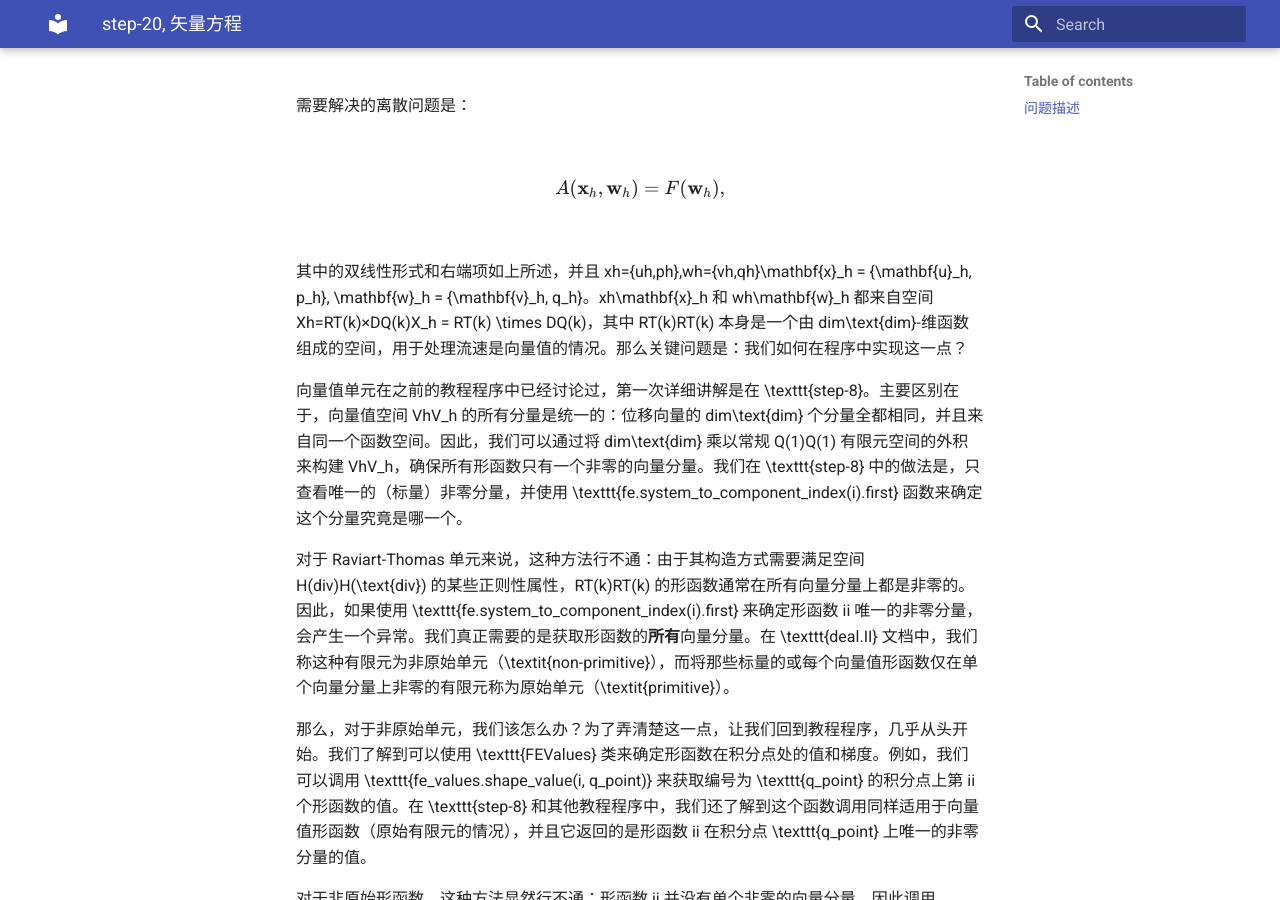
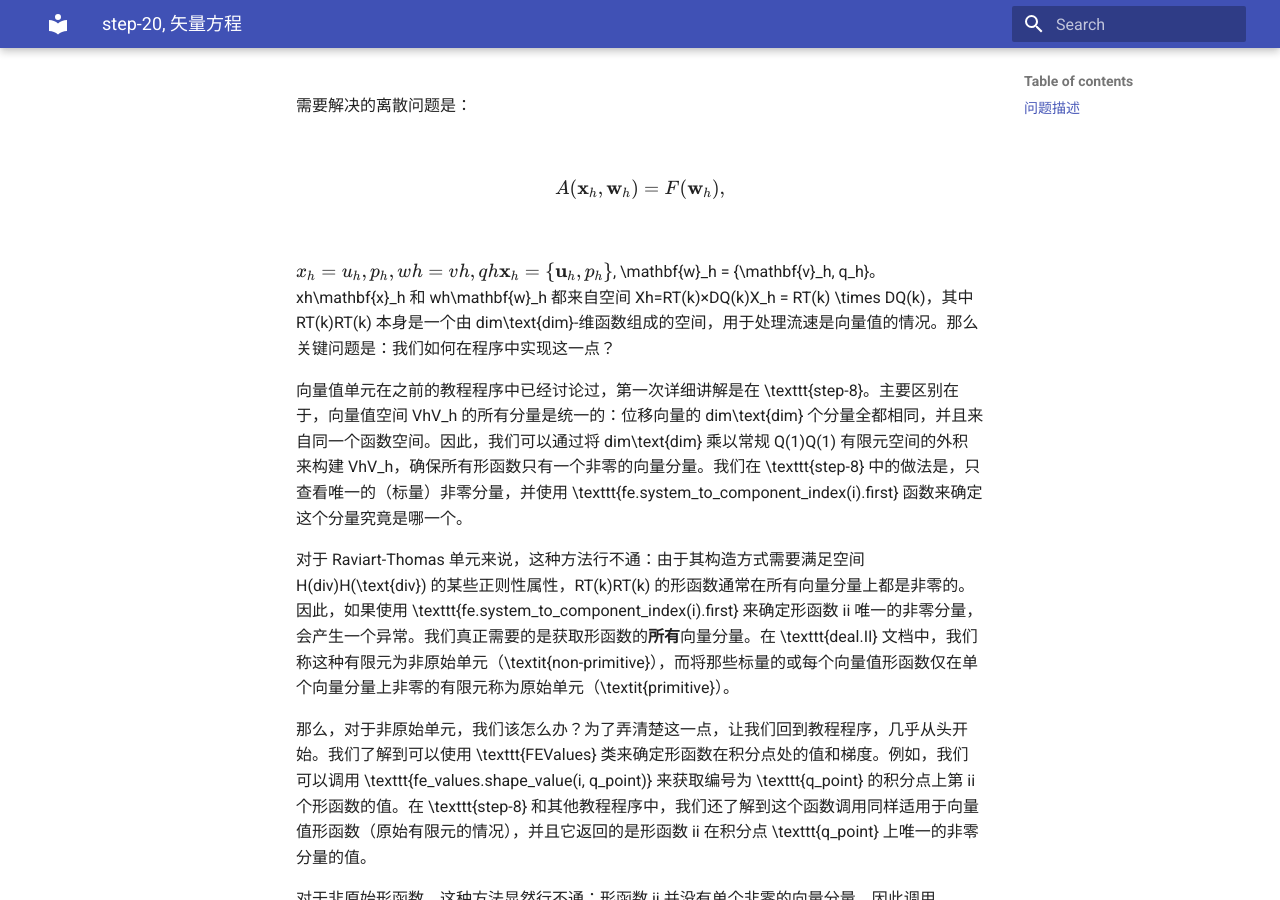
Before and after one commit to ymma98/technotes, an MkDocs documentation site: the page built from docs/FEM/dealii-09_矢量方程.md, in a window 1280 px wide and 900 px high, scrolled down 1304 px. Built offline with MkDocs 1.6.1 and Material for MkDocs 9.7.7, drawn with Linux system fonts in a browser that asks for light colours; part of the change alters nothing that is shown.

Commit message:
docs/FEM/dealii-09_矢量方程.md updated from https://stackedit.cn/

```diff
--- a/docs/FEM/dealii-09_矢量方程.md
+++ b/docs/FEM/dealii-09_矢量方程.md
@@ -51,7 +51,7 @@ $$
 A(\mathbf{x}_h, \mathbf{w}_h) = F(\mathbf{w}_h),
 $$
 
-其中的双线性形式和右端项如上所述，并且 xh={uh,ph},wh={vh,qh}\mathbf{x}_h = \{\mathbf{u}_h, p_h\}, \mathbf{w}_h = \{\mathbf{v}_h, q_h\}。xh\mathbf{x}_h 和 wh\mathbf{w}_h 都来自空间 Xh=RT(k)×DQ(k)X_h = RT(k) \times DQ(k)，其中 RT(k)RT(k) 本身是一个由 dim\text{dim}-维函数组成的空间，用于处理流速是向量值的情况。那么关键问题是：我们如何在程序中实现这一点？
+$x_h={u_h,p_h},wh={vh,qh}\mathbf{x}_h = \{\mathbf{u}_h, p_h\}$, \mathbf{w}_h = \{\mathbf{v}_h, q_h\}。xh\mathbf{x}_h 和 wh\mathbf{w}_h 都来自空间 Xh=RT(k)×DQ(k)X_h = RT(k) \times DQ(k)，其中 RT(k)RT(k) 本身是一个由 dim\text{dim}-维函数组成的空间，用于处理流速是向量值的情况。那么关键问题是：我们如何在程序中实现这一点？
 
 向量值单元在之前的教程程序中已经讨论过，第一次详细讲解是在 \texttt{step-8}。主要区别在于，向量值空间 VhV_h 的所有分量是统一的：位移向量的 dim\text{dim} 个分量全都相同，并且来自同一个函数空间。因此，我们可以通过将 dim\text{dim} 乘以常规 Q(1)Q(1) 有限元空间的外积来构建 VhV_h，确保所有形函数只有一个非零的向量分量。我们在 \texttt{step-8} 中的做法是，只查看唯一的（标量）非零分量，并使用 \texttt{fe.system_to_component_index(i).first} 函数来确定这个分量究竟是哪一个。
 
@@ -65,7 +65,7 @@ $$
 
 这是对原始内容的准确中文翻译，同时保持技术术语的清晰和一致性。
 <!--stackedit_data:
-eyJoaXN0b3J5IjpbNjA1NTA1NTA2LDQ1NjM5NDIyNywtMTcyOT
-Y5MDM1LDE5NjI0NTM0NDEsNzcyNzg3MjA1LDE3NDA0MDkzNTld
-fQ==
+eyJoaXN0b3J5IjpbMTc5MDgxNDI0OCw0NTYzOTQyMjcsLTE3Mj
+k2OTAzNSwxOTYyNDUzNDQxLDc3Mjc4NzIwNSwxNzQwNDA5MzU5
+XX0=
 -->
```
